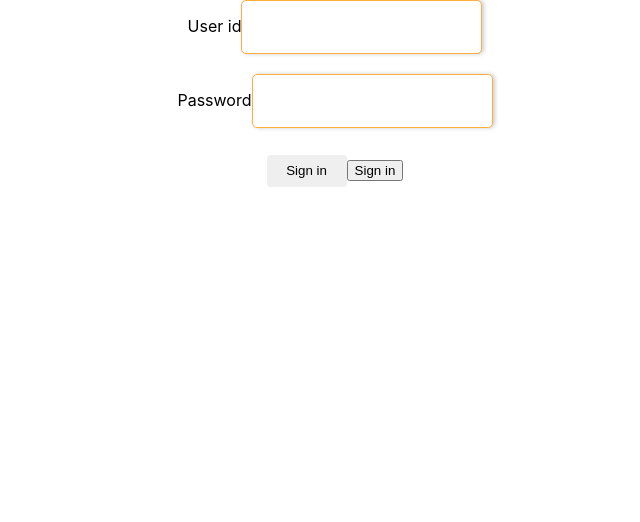
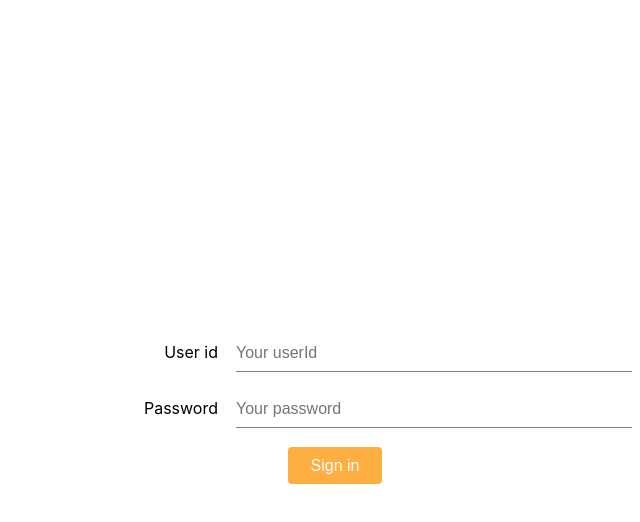
Before and after one commit to manabie-com/mana-do, a React (Create React App) app: page / in a window 1280 px wide. Shown: the top 522 px of the page, without its empty margins (305-945 px from the left). Built offline with nearby package versions, Linux system fonts and the light colour scheme.

Commit message:
[update] login page

```diff
--- a/src/App.css
+++ b/src/App.css
@@ -32,7 +32,7 @@ input[type="checkbox"]:focus {
   outline: none;
 }
 
-input {
+/* input {
   min-height: 36px;
   border: none;
   outline: none;
@@ -43,9 +43,9 @@ input {
 
 input:focus {
   box-shadow: 1px 0 9px rgba(0,0,0, 0.25);
-}
+} */
 
-.ToDo__container {
+/* .ToDo__container {
   border: 1px solid rgba(0,0,0, 0.13);
   border-radius: 8px;
   width: 500px;
@@ -122,4 +122,4 @@ input:focus {
 }
 
 .Action__btn {
-}
+} */
--- a/src/components/Button/index.tsx
+++ b/src/components/Button/index.tsx
@@ -4,14 +4,15 @@ import styled from 'styled-components';
 const Button = styled.button`
   outline: none;
   border: none;
-  /* box-shadow: 2px 0 2px currentColor; */
   border-radius: 4px;
   min-height: 32px;
-  min-width: 80px;
-  padding: 4px 8px;
-
+  padding: 0.6rem 1.4rem;
+  background: ${theme.color.primary};
+  color: white;
+  font-size: ${theme.fontSize.default};
   &:hover {
     opacity: 0.85;
+    cursor: pointer;
   }
 `;
 
--- /dev/null
+++ b/src/components/Form/index.tsx
@@ -0,0 +1,21 @@
+import React, { ComponentPropsWithRef } from 'react';
+import styled from 'styled-components';
+import theme from 'globalTheme';
+
+const StyledForm = styled.form`
+  display: flex;
+  flex-direction: column;
+  justify-content: center;
+  max-width: 600px;
+  height: 100vh;
+  margin: 0 auto;
+  & > * {
+    margin-top: 1.2rem;
+  }
+`;
+
+const Form = ({ children, ...rest }: ComponentPropsWithRef<'form'>) => {
+  return <StyledForm {...rest}>{children}</StyledForm>;
+};
+
+export default Form;
--- a/src/components/Form/TextInput/index.tsx
+++ b/src/components/TextInput/index.tsx
@@ -7,11 +7,27 @@ type TextInputPropsType = ComponentPropsWithoutRef<'input'> & {
   text: string;
 };
 
+const StyledLabel = styled.label`
+  display: inline-block;
+  width: 30%;
+  text-align: right;
+  padding-right: 3%;
+`;
+
 const StyledInput = styled.input`
-  border-radius: 5px;
-  border: 1px solid ${theme.color.primary};
+  outline: none;
+  border: none;
+  border-bottom: 1px solid ${theme.color.gray};
+  background: none;
+  color: currentColor;
   font-size: ${theme.fontSize.default};
-  padding: 0.5rem 1rem;
+  padding: 0;
+  min-height: 36px;
+  transition: border 0.2s ease-in-out;
+  width: 66%;
+  &:focus {
+    border-bottom: 1px solid ${theme.color.primary};
+  }
 `;
 
 const Input = forwardRef<HTMLInputElement, ComponentPropsWithoutRef<'input'>>(
@@ -28,8 +44,8 @@ const TextInput = ({
 }: TextInputPropsType) => {
   const classes = clsx('input__text', className);
   return (
-    <div>
-      {id && <label htmlFor={id}>{text}</label>}
+    <div className="form-control">
+      <StyledLabel htmlFor={id}>{text}</StyledLabel>
       <Input {...rest} id={id} className={classes} />
     </div>
   );
--- a/src/globalTheme.ts
+++ b/src/globalTheme.ts
@@ -2,6 +2,7 @@ const globalTheme = {
   color: {
     primary: '#FFAE42',
     secondary: '',
+    gray: '#808080',
   },
   fontSize: {
     default: '16px',
--- a/src/index.css
+++ b/src/index.css
@@ -1,3 +1,7 @@
+*{
+  font-size: 16px;
+}
+
 body {
   margin: 0;
   font-family: -apple-system, BlinkMacSystemFont, 'Segoe UI', 'Roboto', 'Oxygen',
@@ -5,9 +9,5 @@ body {
     sans-serif;
   -webkit-font-smoothing: antialiased;
   -moz-osx-font-smoothing: grayscale;
+  font-size: 16px;
 }
-
-code {
-  font-family: source-code-pro, Menlo, Monaco, Consolas, 'Courier New',
-    monospace;
-}
--- a/src/pages/SignInPage.tsx
+++ b/src/pages/signin/index.tsx
@@ -3,8 +3,9 @@ import Container from 'components/Container';
 import React, { useState } from 'react';
 
 import { useHistory } from 'react-router-dom';
-import TextInput from '../components/Form/TextInput';
-import Service from '../service';
+import TextInput from 'components/TextInput';
+import Service from 'service';
+import Form from 'components/Form';
 
 const SignInPage = () => {
   const [form, setForm] = useState({
@@ -31,17 +32,15 @@ const SignInPage = () => {
 
   return (
     <Container>
-      <form onSubmit={signIn} autoComplete="off">
+      <Form onSubmit={signIn} autoComplete="off">
         <TextInput
           text="User id"
-          className="abc xyz"
           id="user_id"
           name="userId"
           value={form.userId}
+          placeholder="Your userId"
           onChange={onChangeField}
         />
-
-        <br />
 
         <TextInput
           text="Password"
@@ -49,15 +48,14 @@ const SignInPage = () => {
           name="password"
           type="password"
           value={form.password}
+          placeholder="Your password"
           onChange={onChangeField}
         />
 
-        <br />
-        <Button type="submit">Sign in</Button>
-        <button type="submit" style={{ marginTop: 12 }}>
-          Sign in
-        </button>
-      </form>
+        <div>
+          <Button type="submit">Sign in</Button>
+        </div>
+      </Form>
     </Container>
   );
 };
--- /dev/null
+++ b/src/pages/todo/index.tsx
@@ -0,0 +1,141 @@
+import React, { useEffect, useReducer, useRef, useState } from 'react';
+import { RouteComponentProps } from 'react-router-dom';
+
+import reducer, { initialState } from '../../store/reducer';
+import {
+  setTodos,
+  createTodo,
+  deleteTodo,
+  toggleAllTodos,
+  deleteAllTodos,
+  updateTodoStatus,
+} from '../../store/actions';
+import Service from '../../service';
+import { TodoStatus } from '../../models/todo';
+import { isTodoCompleted } from '../../utils';
+
+type EnhanceTodoStatus = TodoStatus | 'ALL';
+
+const ToDoPage = ({ history }: RouteComponentProps) => {
+  const [{ todos }, dispatch] = useReducer(reducer, initialState);
+  const [showing, setShowing] = useState<EnhanceTodoStatus>('ALL');
+  const inputRef = useRef<HTMLInputElement>(null);
+
+  useEffect(() => {
+    (async () => {
+      const resp = await Service.getTodos();
+
+      dispatch(setTodos(resp || []));
+    })();
+  }, []);
+
+  const onCreateTodo = async (e: React.KeyboardEvent<HTMLInputElement>) => {
+    if (e.key === 'Enter' && inputRef.current) {
+      try {
+        const resp = await Service.createTodo(inputRef.current.value);
+        dispatch(createTodo(resp));
+        inputRef.current.value = '';
+      } catch (e) {
+        if (e.response.status === 401) {
+          history.push('/');
+        }
+      }
+    }
+  };
+
+  const onUpdateTodoStatus = (
+    e: React.ChangeEvent<HTMLInputElement>,
+    todoId: string
+  ) => {
+    dispatch(updateTodoStatus(todoId, e.target.checked));
+  };
+
+  const onToggleAllTodo = (e: React.ChangeEvent<HTMLInputElement>) => {
+    dispatch(toggleAllTodos(e.target.checked));
+  };
+
+  const onDeleteAllTodo = () => {
+    dispatch(deleteAllTodos());
+  };
+
+  const showTodos = todos.filter((todo) => {
+    switch (showing) {
+      case TodoStatus.ACTIVE:
+        return todo.status === TodoStatus.ACTIVE;
+      case TodoStatus.COMPLETED:
+        return todo.status === TodoStatus.COMPLETED;
+      default:
+        return true;
+    }
+  });
+
+  const activeTodos = todos.reduce(function (accum, todo) {
+    return isTodoCompleted(todo) ? accum : accum + 1;
+  }, 0);
+
+  return (
+    <div className="ToDo__container">
+      <div className="Todo__creation">
+        <input
+          ref={inputRef}
+          className="Todo__input"
+          placeholder="What need to be done?"
+          onKeyDown={onCreateTodo}
+        />
+      </div>
+      <div className="ToDo__list">
+        {showTodos.map((todo, index) => {
+          return (
+            <div key={index} className="ToDo__item">
+              <input
+                type="checkbox"
+                checked={isTodoCompleted(todo)}
+                onChange={(e) => onUpdateTodoStatus(e, todo.id)}
+              />
+              <span>{todo.content}</span>
+              <button
+                className="Todo__delete"
+                onClick={() => dispatch(deleteTodo(todo.id))}
+              >
+                X
+              </button>
+            </div>
+          );
+        })}
+      </div>
+      <div className="Todo__toolbar">
+        {todos.length > 0 ? (
+          <input
+            type="checkbox"
+            checked={activeTodos === 0}
+            onChange={onToggleAllTodo}
+          />
+        ) : (
+          <div />
+        )}
+        <div className="Todo__tabs">
+          <button className="Action__btn" onClick={() => setShowing('ALL')}>
+            All
+          </button>
+          <button
+            className="Action__btn"
+            onClick={() => setShowing(TodoStatus.ACTIVE)}
+          >
+            Active
+          </button>
+          <button
+            className="Action__btn"
+            onClick={() => setShowing(TodoStatus.COMPLETED)}
+          >
+            Completed
+          </button>
+        </div>
+        <button className="Action__btn" onClick={onDeleteAllTodo}>
+          Clear all todos
+        </button>
+      </div>
+    </div>
+  );
+};
+
+export default ToDoPage;
--- a/src/routes/index.ts
+++ b/src/routes/index.ts
@@ -11,11 +11,11 @@ type RouteType = {
 const routes: RouteType[] = [
   {
     path: '/',
-    loadComponent: lazy(() => import('pages/SignInPage')),
+    loadComponent: lazy(() => import('pages/signin')),
   },
   {
     path: '/todo',
-    loadComponent: lazy(() => import('pages/ToDoPage')),
+    loadComponent: lazy(() => import('pages/todo')),
   },
 ];
 
```
Also changed, not shown: src/pages/ToDoPage.tsx (deleted, +0 -133 lines).
